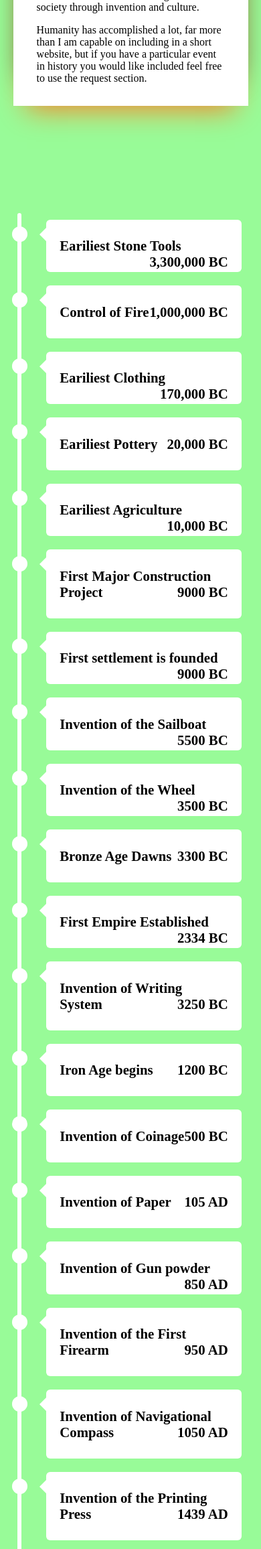
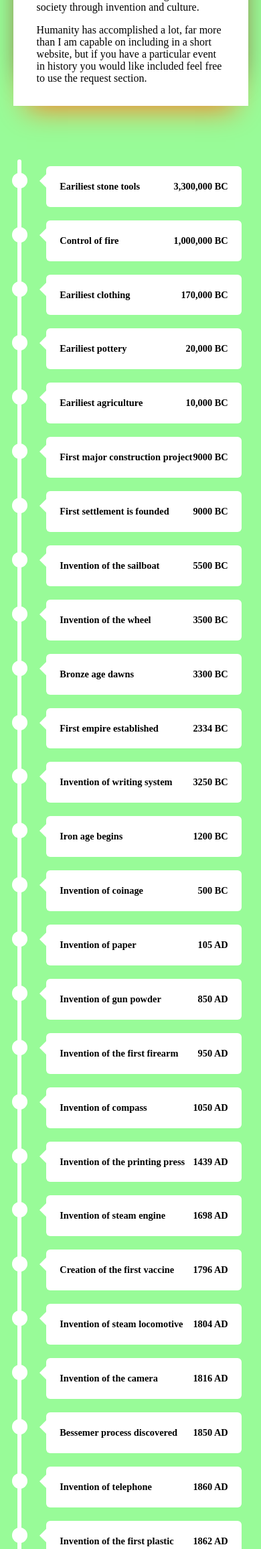
Before and after one commit to CalumDixon/Historyofinvention, a PHP site: page / in a window 390 px wide. Shown: the part 870-3182 px from the top of the page at 67% size. Run offline with PHP 8.4, Linux system fonts and the light colour scheme; some web fonts are replaced.

Commit message:
Edits in html and adjusting font sizes of timeline

```diff
--- a/index.html
+++ b/index.html
@@ -193,7 +193,7 @@
 
                         <div class="eventcontent">
 
-                            <h2>Invention of the Sailboat <span class="eventdate">5500 BC</span></h2>
+                            <h2>Invention of the sailboat <span class="eventdate">5500 BC</span></h2>
 
                         </div>
 
@@ -203,7 +203,7 @@
 
                         <div class="eventcontent">
 
-                            <h2>Invention of the Wheel <span class="eventdate">3500 BC</span></h2>
+                            <h2>Invention of the wheel <span class="eventdate">3500 BC</span></h2>
 
                         </div>
 
@@ -283,7 +283,7 @@
 
                         <div class="eventcontent">
 
-                            <h2>Invention of the First Firearm <span class="eventdate">950 AD</span></h2>
+                            <h2>Invention of the first firearm <span class="eventdate">950 AD</span></h2>
 
                         </div>
 
@@ -293,7 +293,7 @@
 
                         <div class="eventcontent">
 
-                            <h2>Invention of Navigational Compass <span class="eventdate">1050 AD</span></h2>
+                            <h2>Invention of compass <span class="eventdate">1050 AD</span></h2>
 
                         </div>
 
@@ -303,7 +303,7 @@
 
                         <div class="eventcontent">
 
-                            <h2>Invention of the Printing Press <span class="eventdate">1439 AD</span></h2>
+                            <h2>Invention of the printing press <span class="eventdate">1439 AD</span></h2>
 
                         </div>
 
@@ -324,7 +324,7 @@
 
                         <div class="eventcontent">
 
-                            <h2>Creation of the First Vaccine <span class="eventdate">1796 AD</span></h2>
+                            <h2>Creation of the first vaccine <span class="eventdate">1796 AD</span></h2>
 
                         </div>
 
@@ -344,7 +344,7 @@
 
                         <div class="eventcontent">
 
-                            <h2>Invention of the Camera <span class="eventdate">1816 AD</span></h2>
+                            <h2>Invention of the camera <span class="eventdate">1816 AD</span></h2>
 
                         </div>
 
@@ -374,7 +374,7 @@
 
                         <div class="eventcontent">
 
-                            <h2>Invention of the First Plastic <span class="eventdate">1862 AD</span></h2>
+                            <h2>Invention of the first plastic <span class="eventdate">1862 AD</span></h2>
 
                         </div>
 
@@ -405,7 +405,7 @@
 
                         <div class="eventcontent">
 
-                            <h2>Invention of the First Airplane <span class="eventdate">1903 AD</span></h2>
+                            <h2>Invention of the first airplane <span class="eventdate">1903 AD</span></h2>
 
                         </div>
 
@@ -425,7 +425,7 @@
 
                         <div class="eventcontent">
 
-                            <h2>Invention of the Televison <span class="eventdate">1927 AD</span></h2>
+                            <h2>Invention of the televison <span class="eventdate">1927 AD</span></h2>
 
                         </div>
 
@@ -435,7 +435,7 @@
 
                         <div class="eventcontent">
 
-                            <h2>Invention of the Computer <span class="eventdate">1935 AD</span></h2>
+                            <h2>Invention of the computer <span class="eventdate">1935 AD</span></h2>
 
                         </div>
 
@@ -445,7 +445,7 @@
 
                         <div class="eventcontent">
 
-                            <h2>Invention of the Nuclear Bomb <span class="eventdate">1945 AD</span></h2>
+                            <h2>Invention of the nuclear bomb <span class="eventdate">1945 AD</span></h2>
 
                         </div>
 
@@ -455,7 +455,7 @@
 
                         <div class="eventcontent">
 
-                            <h2>Invention of the First Satellite <span class="eventdate">1957 AD</span></h2>
+                            <h2>Invention of the first satellite <span class="eventdate">1957 AD</span></h2>
 
                         </div>
 
@@ -465,7 +465,7 @@
 
                         <div class="eventcontent">
 
-                            <h2>Invention of The World Wide Web <span class="eventdate">1990 AD</span></h2>
+                            <h2>Invention of World Wide Web <span class="eventdate">1990 AD</span></h2>
 
                         </div>
 
--- a/stylesheet.css
+++ b/stylesheet.css
@@ -499,7 +499,13 @@ nav li {
 
 .aboutcontainer {
     margin-top:10.5em;
+    margin-bottom: 5em;
 }
+
+.requestcontainer {
+    margin-bottom: 5em;
+    margin-top: 5em;
+    }
 
 .abouttitle{
     margin-top:1em;
@@ -522,4 +528,17 @@ nav a{
     font-size:1.2em;
 }
 
+.eventcontent h2{
+    font-size:0.9em;
+    font-family: museo-sans;
+    font-weight:900;
 }
+
+.eventdate {
+    font-size:1em;
+    font-weight: 700;
+    font-family: museo-sans;
+    float:right;
+}
+
+}
```
Also changed, not shown: other parts of index.html (+20 -20 lines).
